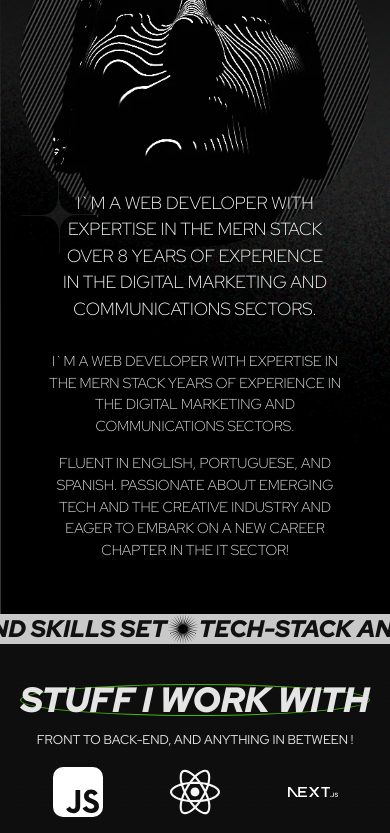
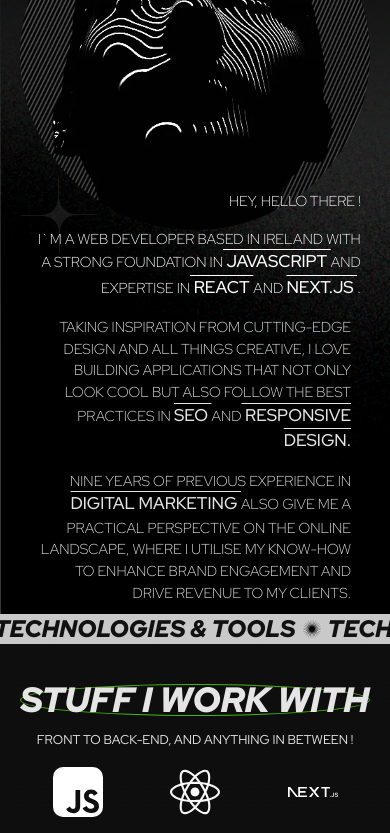
Before and after one commit to brgrlad/portfolio-2024, a React (Vite) app in the folder client/: page / in a window 390 px wide. Shown: the part 1074-1907 px from the top of the page. Built offline with nearby package versions, Linux system fonts and the light colour scheme.

Commit message:
UPDATED: about section mobile version

```diff
--- a/client/src/components/marquee/Marquee.jsx
+++ b/client/src/components/marquee/Marquee.jsx
@@ -8,8 +8,10 @@ export default function Marquee1() {
     <>
       <Marquee autoFill={true} speed={30}>
         <div className="marqueeWrapper">
-          <h2>TECH-STACK AND SKILLS SET</h2>
-          <img src={sunIcon} />
+          <h2>TECH STACK</h2>
+          <img src={sunIcon} className="sunIcon" />
+          <h2>TECHNOLOGIES & TOOLS</h2>
+          <img src={sunIcon} className="sunIcon" />
         </div>
       </Marquee>
     </>
--- a/client/src/components/nav/nav.css
+++ b/client/src/components/nav/nav.css
@@ -62,11 +62,12 @@ a {
   font-weight: 00;
   letter-spacing: -20px;
   font-size: 17rem;
+
   line-height: 11rem;
   text-align: left;
   font-style: italic;
 
-  -webkit-text-stroke-color: rgba(170, 170, 170, 0.117);
+  -webkit-text-stroke-color: rgba(170, 170, 170, 0.307);
 }
 
 .navUL li:hover {
--- a/client/src/views/about/About.jsx
+++ b/client/src/views/about/About.jsx
@@ -36,22 +36,29 @@ export default function About() {
         />
 
         <div className="aboutText1">
+          <motion.p {...enterAnimation}>HEY, HELLO THERE !</motion.p>
           <motion.p {...enterAnimation}>
-            I`M A WEB DEVELOPER WITH EXPERTISE IN THE MERN STACK OVER 8 YEARS OF
-            EXPERIENCE IN THE DIGITAL MARKETING AND COMMUNICATIONS SECTORS.
+            I`M A WEB DEVELOPER BASED IN IRELAND WITH A STRONG FOUNDATION IN
+            <span className="emphasis"> JAVASCRIPT </span> AND EXPERTISE IN
+            <span className="emphasis"> REACT </span> AND{" "}
+            <span className="emphasis">NEXT.JS </span>.
           </motion.p>
         </div>
 
         <div className="aboutText2">
           <motion.p {...enterAnimation}>
-            I`M A WEB DEVELOPER WITH EXPERTISE IN THE MERN STACK YEARS OF
-            EXPERIENCE IN THE DIGITAL MARKETING AND COMMUNICATIONS SECTORS.
+            TAKING INSPIRATION FROM CUTTING-EDGE DESIGN AND ALL THINGS CREATIVE,
+            I LOVE BUILDING APPLICATIONS THAT NOT ONLY LOOK COOL BUT ALSO FOLLOW
+            THE BEST PRACTICES IN <span className="emphasis">SEO </span>AND
+            <span className="emphasis"> RESPONSIVE DESIGN. </span>
           </motion.p>
 
           <motion.p {...enterAnimation}>
-            FLUENT IN ENGLISH, PORTUGUESE, AND SPANISH. PASSIONATE ABOUT
-            EMERGING TECH AND THE CREATIVE INDUSTRY AND EAGER TO EMBARK ON A NEW
-            CAREER CHAPTER IN THE IT SECTOR!
+            NINE YEARS OF PREVIOUS EXPERIENCE IN{" "}
+            <span className="emphasis"> DIGITAL MARKETING </span> ALSO GIVE ME A
+            PRACTICAL PERSPECTIVE ON THE ONLINE LANDSCAPE, WHERE I UTILISE MY
+            KNOW-HOW TO ENHANCE BRAND ENGAGEMENT AND DRIVE REVENUE TO MY
+            CLIENTS.
           </motion.p>
         </div>
 
--- a/client/src/views/about/about.css
+++ b/client/src/views/about/about.css
@@ -3,14 +3,14 @@
   height: 100vh;
   text-align: center;
   position: relative;
-
   z-index: 1;
   display: flex;
   justify-content: center;
   background-image: url(../../assets/img/bgs/6575374.jpg);
   background-size: cover;
-
-  /* background-position: left; */
+}
+.sunIcon {
+  height: 20px;
 }
 
 .aboutBackground {
@@ -42,30 +42,24 @@
   font-size: 8.5rem;
 }
 
-.about span {
-  display: block;
-  letter-spacing: 10px;
-}
-
 .profileIcon {
   position: absolute;
   width: 20%;
-  bottom: 10%;
-  left: 2%;
+  top: 70%;
+  left: 3%;
+
   opacity: 10%;
 }
 
 .profilePic {
   width: 30vw;
-  /* height: 30vw; */
-
   position: absolute;
   top: 22%;
   border-radius: 50%;
   z-index: 0;
 }
 
-.aboutText1 {
+/* .aboutText1 {
   font-weight: 100;
   text-align: right;
   color: white;
@@ -87,11 +81,47 @@
   text-align: left;
   font-weight: 100;
   top: 55%;
+} */
+
+.aboutText1 {
+  font-weight: 100;
+  text-align: right;
+  color: white;
+  width: 400px;
+  font-size: 20px;
+  position: absolute;
+  left: 10%;
+  top: 35%;
+  padding: 20px;
+  border-radius: 10px;
+  background-size: cover;
+}
+
+.aboutText2 {
+  font-size: 17px;
+  width: 350px;
+  position: absolute;
+  right: 13%;
+  text-align: left;
+  font-weight: 100;
+  top: 50%;
+}
+
+.emphasis {
+  /* border: 2px solid var(--text-white); */
+  /* padding: 0 15px;
+  text-align: center;
+  margin: 0 5px;
+  border-radius: 50px; */
+  text-decoration: overline;
+
+  color: inherit;
+  font-weight: 500;
+  font-size: 17px;
 }
 
 @media screen and (max-width: 1100px) {
   .about h3 {
-    /* font-size: 85px; */
     line-height: 55px;
     font-size: 6rem;
   }
@@ -194,14 +224,29 @@
 @media screen and (max-width: 430px) {
   .profilePic {
     width: 350px;
+    margin-bottom: 0;
+    position: static;
   }
 
   .aboutText1 {
-    font-size: 1.1rem;
-    top: 400px;
+    position: static;
+    margin-top: -40px;
+    z-index: 10;
+    width: 85%;
+    padding: 0;
+    word-wrap: break-word;
   }
   .aboutText2 {
+    position: static;
     font-size: 0.9rem;
-    top: 580px;
+    z-index: 10;
+    width: 80%;
+  }
+
+  .aboutText1,
+  .aboutText2 {
+    word-wrap: break-word;
+    text-align: right;
+    font-size: 0.9rem;
   }
 }
```
